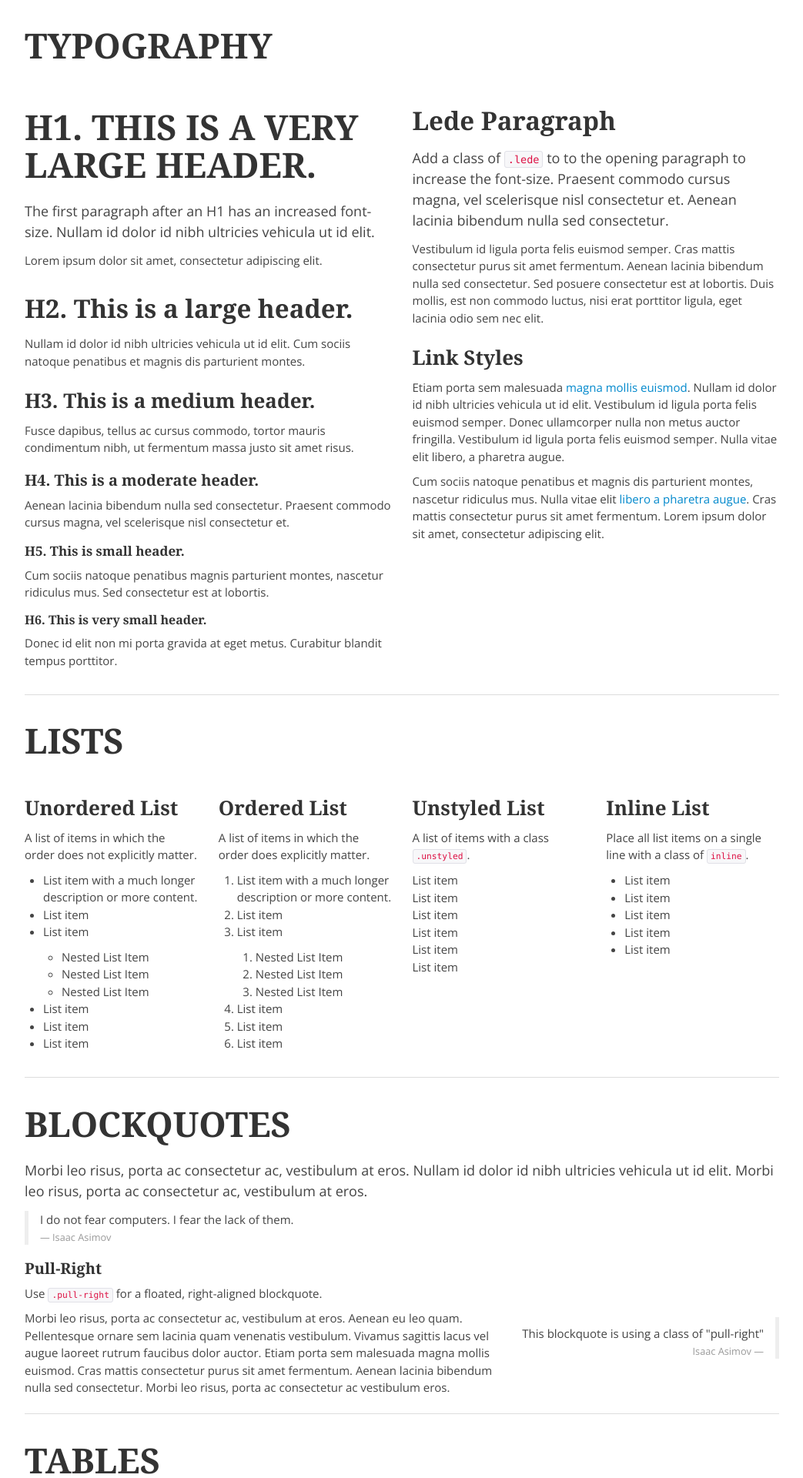
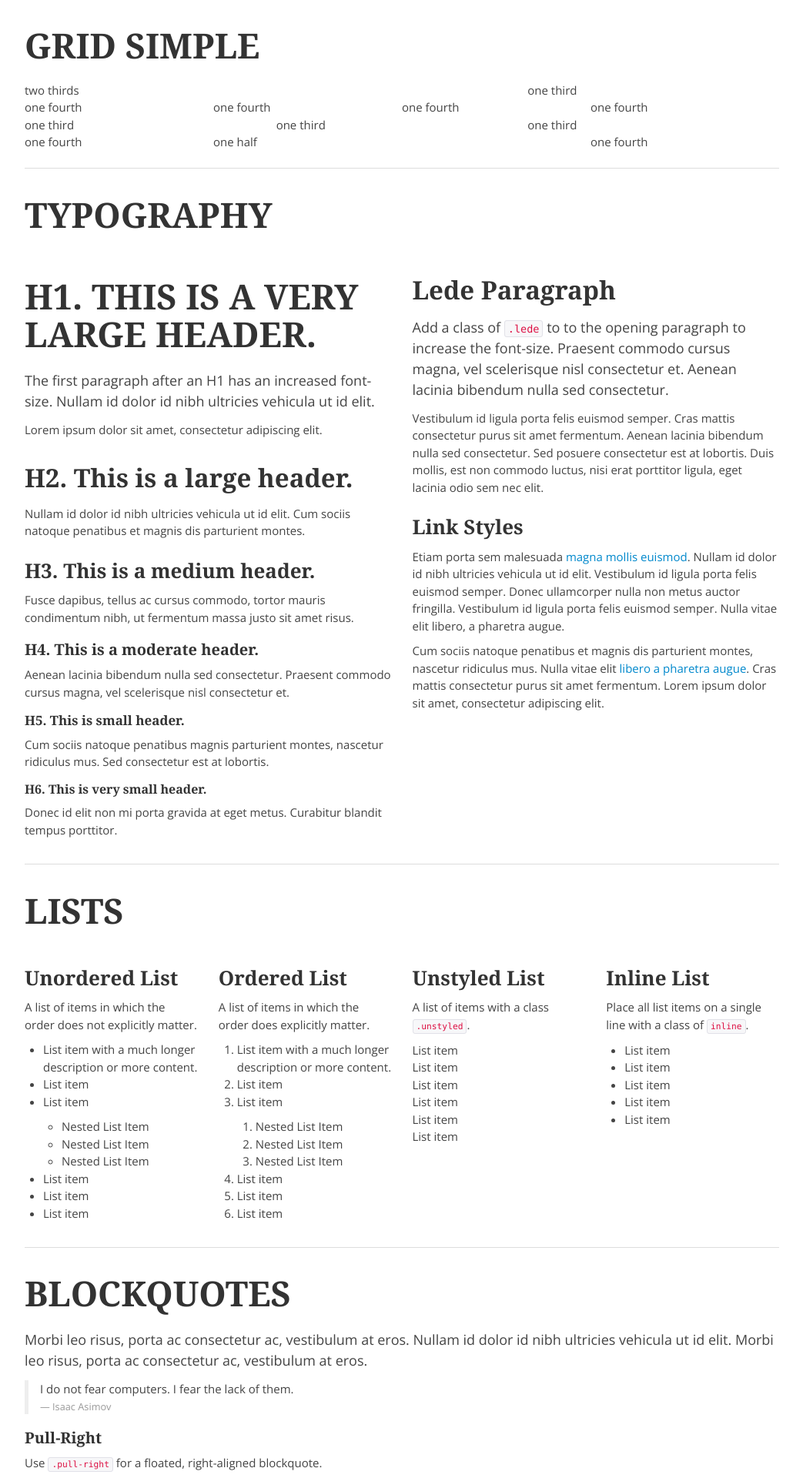
Before and after one commit to bewoldt/_starter_files, a PHP site: page /styleguide.php in a window 1280 px wide. Shown: the top 1920 px of the page at 77% size, without its empty margins (118-1161 px from the left). Run offline with PHP 8.4, Linux system fonts and the light colour scheme; some libraries are stand-ins or nearby versions.

Commit message:
reorganizing the scss files

```diff
--- /dev/null
+++ b/scss/imports/_grid-simple.scss
@@ -0,0 +1,22 @@
+
+$pad: 30px;
+
+.colgroup:after {
+    content: "";
+    display: table;
+    clear: both;
+}
+[class*='col-'] {
+    float: left;
+    padding-right: $pad;
+    .colgroup &:last-of-type {
+        padding-right: 0;
+    }
+}
+.col-1-8 {width: 12.5%;}
+.col-3-8 {width: 37.5%;}
+
+.col-1-4 {width: 25%;}
+.col-1-3 {width: 33.33%;}
+.col-1-2 {width: 50%;}
+.col-2-3 {width: 66.66%;}
--- a/scss/master.scss
+++ b/scss/master.scss
@@ -1,30 +1,31 @@
-
+/* Global
+-------------------------------------------*/
 @import "imports/_config.scss";
 @import "imports/_mixins.scss";
 @import "imports/_normalize.scss";
 @import "imports/_typography.scss";
 @import "imports/_global.scss";
 
-
-/*-------------------------------------------
-   	Elements
+/* Imports
 -------------------------------------------*/
 @import "imports/_buttons.scss";
-@import "imports/_flexslider.scss";
 @import "imports/_forms.scss";
 @import "imports/_grid.scss";
+@import "imports/_grid-simple.scss";
+@import "imports/_print.scss";
 @import "imports/_tables.scss";
-@import "imports/_print.scss";
 
+/* Vendor
+-------------------------------------------*/
+@import "vendor/_flexslider.scss";
 
-/*-------------------------------------------
-   	Modules
+/* Layout
 -------------------------------------------*/
-/*@import "imports/_division-bar.scss";*/
-@import "imports/_nav.scss";
-
+/*@import "layout/_division-bar.scss";*/
+@import "layout/_home.scss";
+@import "layout/_nav.scss";
 
 /*-------------------------------------------
    	Site specific styles
 -------------------------------------------*/
-@import "imports/_site.scss";
+@import "layout/_site.scss";
--- a/styleguide.php
+++ b/styleguide.php
@@ -1,6 +1,6 @@
 <?php include 'inc/doctype.php'; ?>
 <?php include 'inc/meta.php'; ?>
-<title>Home | Marketing &amp; Design.</title>
+<title>Styleguide</title>
 <link href='http://fonts.googleapis.com/css?family=Open+Sans:400italic,400,700' rel='stylesheet' type='text/css'>
 <!--[if lt IE 9]><script src="js/vendor/html5shiv.js"></script><![endif]-->
 <link rel="stylesheet" href="css/master.css">
@@ -11,6 +11,34 @@
 
 <body>
     <div class="container">
+        <section>
+            <h1>Grid Simple</h1>
+            <div class="colgroup">
+                <div class="col-2-3">
+                    two thirds
+                </div>
+                <div class="col-1-3">
+                    one third
+                </div>
+            </div>
+            <div class="colgroup">
+                <div class="col-1-4">one fourth</div>
+                <div class="col-1-4">one fourth</div>
+                <div class="col-1-4">one fourth</div>
+                <div class="col-1-4">one fourth</div>
+            </div>
+            <div class="colgroup">
+                <div class="col-1-3">one third</div>
+                <div class="col-1-3">one third</div>
+                <div class="col-1-3">one third</div>
+            </div>
+            <div class="colgroup">
+                <div class="col-1-4">one fourth</div>
+                <div class="col-1-2">one half</div>
+                <div class="col-1-4">one fourth</div>
+            </div>
+        </section>
+        <hr>
         <section>
             <h1>Typography</h1>
             <div class="row-fluid">
```
Also changed, not shown: css/master.css, scss/layout/_division-bar.scss (renamed from scss/imports/_division-bar.scss), scss/layout/_home.scss (added), scss/layout/_nav.scss (added), scss/layout/_site.scss (renamed from scss/imports/_site.scss), scss/vendor/_flexslider.scss (renamed from scss/imports/_flexslider.scss).
